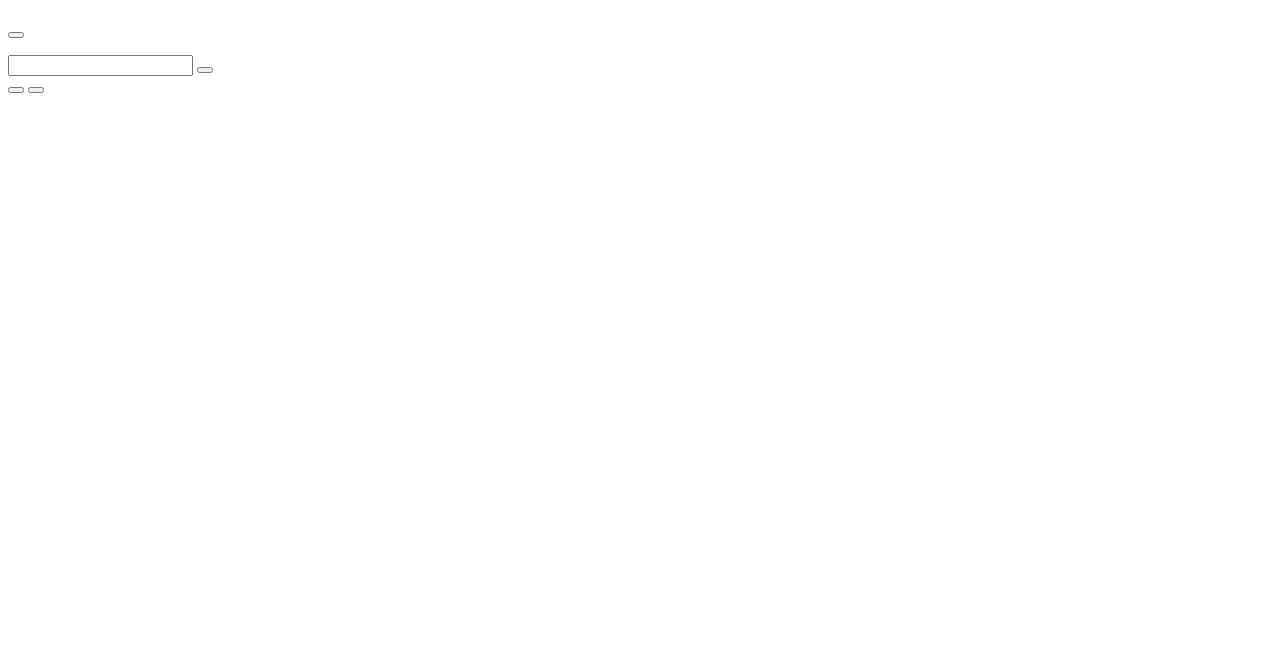
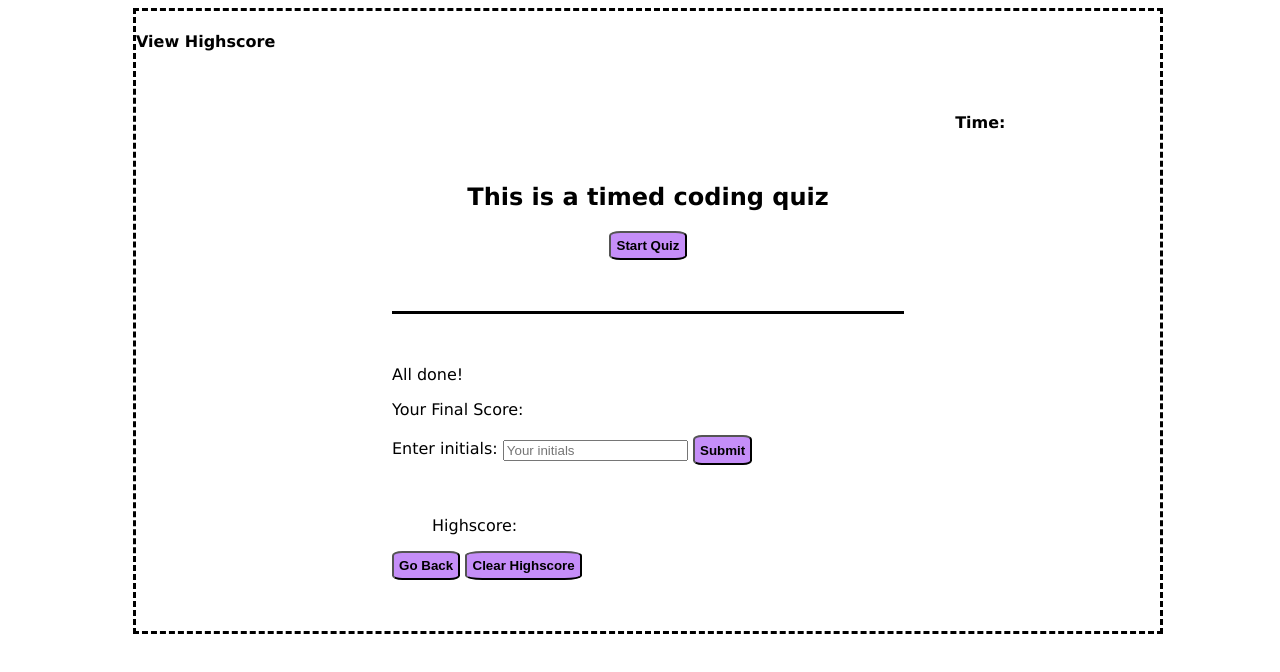
Before and after one commit to Nafbek/timed-coding-quiz-multiple, a plain HTML site: page index.html in a window 1280 px wide. Drawn offline with Linux system fonts and the light colour scheme.

Commit message:
html is structured and code for styling added in css

```diff
--- a/index.html
+++ b/index.html
@@ -8,24 +8,32 @@
     <link rel="stylesheet" href="style.css">
 </head>
 <body>
-    <div id="container">
+    <div class="container">
         <div id="topLevel">
-            <h4 id="viewScore"></h4>
-            <h4 id="timer"></h4>
+            <h4 id="viewScore">View Highscore</h4>
+            <span id="timer"></span>
+            <h4 id="timer"><span>Time:</span> </h4>
         </div>
-        <div id="Instruction">
-            <button class="button" id="start"></button>
+        <div class="center-div" id="instruction-div">
+            <h2 id="instruction">This is a timed coding quiz</h2>
+            <button class="button" id="start">Start Quiz</button>
         </div>
-        <div></div>
-        <p></p>
-        <div id="allDone">
-            <label for="final score"></label>
-            <input type="text">
-            <button id="submitFinal"></button>
+        <div class="hidden-div center-div" id="questions-div">
+            <h2 id="question"></h2>
+            <ol id="choices"></ol>
+            <p></p>
         </div>
-        <div id="highScore">
-            <button id="goBack"></button>
-            <button id="clearScore"></button>
+        <div class="hidden-div center-div" id="summary">
+            <p>All done!</p>
+            <p>Your Final Score:</p>
+            <label for="final score">Enter initials:</label>
+            <input type="text" placeholder="Your initials">
+            <button class="button" id="submitFinal">Submit</button>
+        </div>
+        <div class="hidden-div center-div" id="highscore">
+            <ol id="initialAndScore">Highscore:</ol>
+            <button class="button" id="goBack">Go Back</button>
+            <button class="button" id="clearHighscore">Clear Highscore</button>
         </div>
     </div>
 
--- a/style.css
+++ b/style.css
@@ -0,0 +1,38 @@
+body{
+    font-family: Verdana, Geneva, Tahoma, sans-serif;
+    width: 100%;
+}
+.container{
+    width: 80%;
+    margin: 0 auto;
+    border-style: dashed;
+}
+span{
+    margin-left: 80%;
+}
+.center-div{
+    margin: 5% 25%;
+}
+#instruction-div{
+    text-align: center;
+}
+#questions-div{
+    border-bottom-style: solid;
+}
+
+/* .hidden-div{
+    display: none;
+} */
+
+.button{
+    width: auto;
+    padding: 1%;
+    background-color: rgb(197, 142, 248);
+    border-radius: 15%;
+    font-weight: bold;
+}
+.button:hover{
+    background-color: rgb(198, 240, 121);
+    border-style: outset;
+
+}
```
